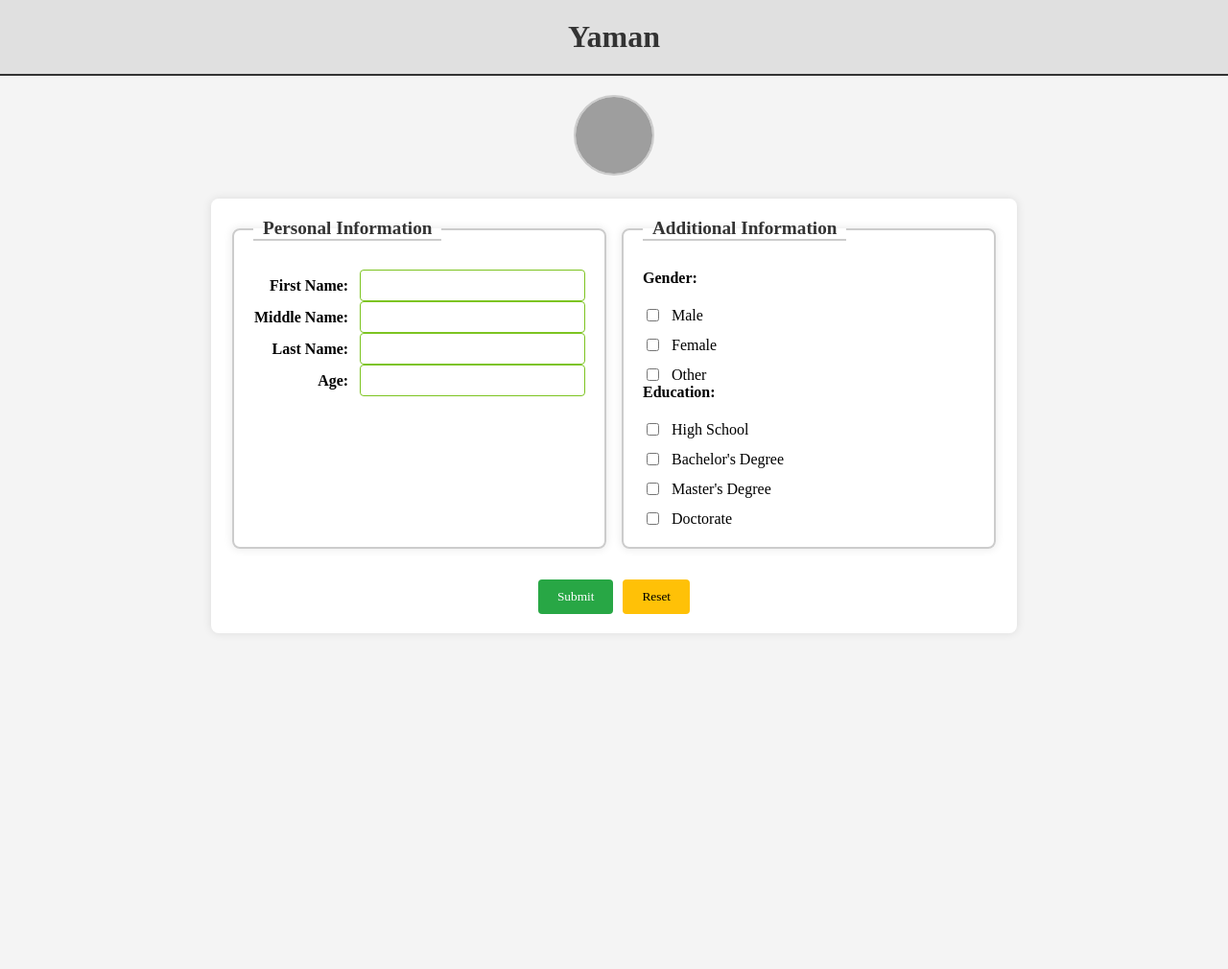
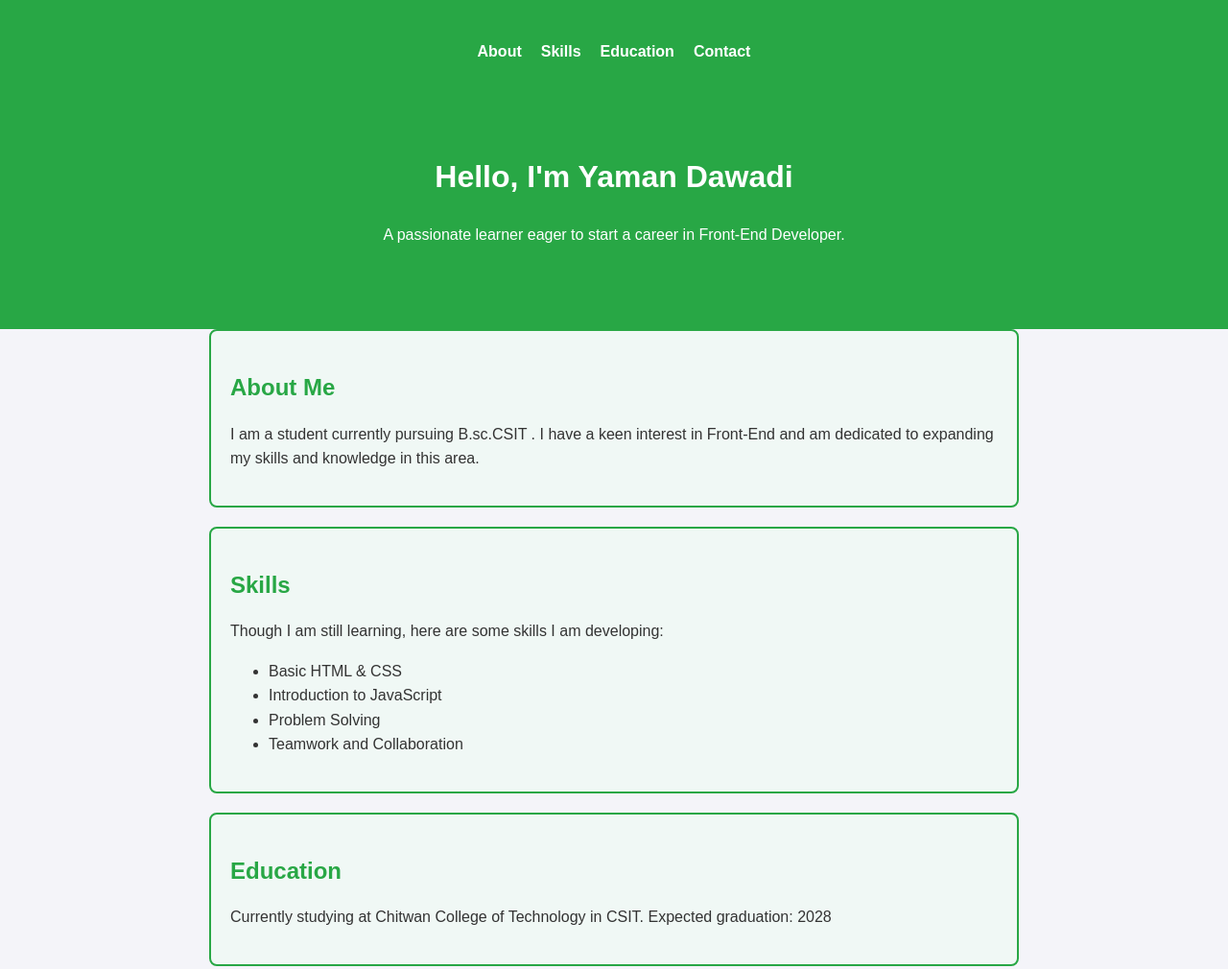
Before and after one commit to Yaman-Dawadi/Yaman_Web, a plain HTML site: page index.html in a window 1280 px wide. Shown: the top 1010 px of the page at 96% size. Before the commit the page ends 800 px from the top, so only its background shows below. Drawn offline with Linux system fonts and the light colour scheme; grey boxes are pictures that could not be loaded.

Commit message:
Uploading file /1

```diff
--- a/index.html
+++ b/index.html
@@ -1,83 +1,56 @@
 <!DOCTYPE html>
-<html>
+<html lang="en">
 <head>
-    <meta charset="UTF-8" />
-    <title>Document</title>
-    <link rel="stylesheet" href="Untitled-1.css">
-    <script type="text/javascript" src="Untitled-1.js"></script>
+    <meta charset="UTF-8">
+    <meta http-equiv="X-UA-Compatible" content="IE=edge">
+    <meta name="viewport" content="width=device-width, initial-scale=1.0">
+    <title>My Portfolio</title>
+    <link rel="stylesheet" href="styles.css">
 </head>
 <body>
     <header>
-        <h1>Yaman</h1>
+        <nav>
+            <ul>
+                <li><a href="#about">About</a></li>
+                <li><a href="#skills">Skills</a></li>
+                <li><a href="#education">Education</a></li>
+                <li><a href="#contact">Contact</a></li>
+            </ul>
+        </nav>
+        <div class="hero">
+            <h1>Hello, I'm Yaman Dawadi</h1>
+            <p>A passionate learner eager to start a career in Front-End Developer.</p>
+        </div>
     </header>
-    <main>
-        <div class="avatar-container">
-            <img src="https://imgs.search.brave.com/2xtxuQNAJ_uqNN6mzOiVp8As3RosAxDVsOQQR4qAOQQ/rs:fit:500:0:0:0/g:ce/aHR0cHM6Ly9pbWcu/ZnJlZXBpay5jb20v/cHJlbWl1bS12ZWN0/b3Ivd29tYW4tYXZh/dGFyLXByb2ZpbGUt/cm91bmQtaWNvbl8y/NDY0MC0xNDA0Ny5q/cGc" alt="Avatar" class="avatar">
-        </div>
-        <form onsubmit="return signing();">
-            <fieldset>
-                <legend>Personal Information</legend>
-                <div class="form-group">
-                    <label for="first">First Name:</label>
-                    <input type="text" id="first" name="first-name" required>
-                </div>
-                <div class="form-group">
-                    <label for="middle">Middle Name:</label>
-                    <input type="text" id="middle" name="middle-name">
-                </div>
-                <div class="form-group">
-                    <label for="last">Last Name:</label>
-                    <input type="text" id="last" name="last-name" required>
-                </div>
-                <div class="form-group">
-                    <label for="num">Age:</label>
-                    <input type="number" id="num" name="age" required>
-                </div>
-            </fieldset>
 
-            <fieldset>
-                <legend>Additional Information</legend>
-                <div class="checkbox-group">
-                    <span>Gender:</span>
-                    <div>
-                        <input type="checkbox" id="male" name="gender" value="male">
-                        <label for="male">Male</label>
-                    </div>
-                    <div>
-                        <input type="checkbox" id="female" name="gender" value="female">
-                        <label for="female">Female</label>
-                    </div>
-                    <div>
-                        <input type="checkbox" id="other" name="gender" value="other">
-                        <label for="other">Other</label>
-                    </div>
-                </div>
-                <div class="checkbox-group">
-                    <span>Education:</span>
-                    <div>
-                        <input type="checkbox" id="highschool" name="education" value="highschool">
-                        <label for="highschool">High School</label>
-                    </div>
-                    <div>
-                        <input type="checkbox" id="bachelor" name="education" value="bachelor">
-                        <label for="bachelor">Bachelor's Degree</label>
-                    </div>
-                    <div>
-                        <input type="checkbox" id="master" name="education" value="master">
-                        <label for="master">Master's Degree</label>
-                    </div>
-                    <div>
-                        <input type="checkbox" id="doctorate" name="education" value="doctorate">
-                        <label for="doctorate">Doctorate</label>
-                    </div>
-                </div>
-            </fieldset>
+    <section id="about">
+        <h2>About Me</h2>
+        <p>I am a student currently pursuing B.sc.CSIT . I have a keen interest in Front-End and am dedicated to expanding my skills and knowledge in this area.</p>
+    </section>
 
-            <div class="submit-button">
-                <input type="submit" value="Submit">
-                <input type="reset" value="Reset">
-            </div>
-        </form>
-    </main>
+    <section id="skills">
+        <h2>Skills</h2>
+        <p>Though I am still learning, here are some skills I am developing:</p>
+        <ul>
+            <li>Basic HTML & CSS</li>
+            <li>Introduction to JavaScript</li>
+            <li>Problem Solving</li>
+            <li>Teamwork and Collaboration</li>
+        </ul>
+    </section>
+
+    <section id="education">
+        <h2>Education</h2>
+        <p>Currently studying at Chitwan College of Technology in CSIT. Expected graduation: 2028</p>
+    </section>
+
+    <section id="contact">
+        <h2>Contact</h2>
+        <p>I am open to learning opportunities, internships, or any advice. Feel free to reach out via email at <a href="mailto:dawadiyaman123@gmail.com">dawadiyaman123@gmail.com</a>.</p>
+    </section>
+
+    <footer>
+        <p>© 2024 Yaman Dawadi. All rights reserved.</p>
+    </footer>
 </body>
 </html>
--- /dev/null
+++ b/styles.css
@@ -0,0 +1,111 @@
+body {
+    font-family: Arial, sans-serif;
+    margin: 0;
+    padding: 0;
+    color: #333;
+    line-height: 1.6;
+    background-color: #f4f4f9; /* Light page background */
+}
+
+header {
+    background: #28a745;
+    color: white;
+    padding: 20px;
+    text-align: center;
+}
+
+nav ul {
+    list-style: none;
+    padding: 0;
+    display: flex;
+    justify-content: center;
+    flex-wrap: wrap;
+}
+
+nav ul li {
+    margin: 5px 10px;
+}
+
+nav ul li a {
+    color: white;
+    text-decoration: none;
+    font-weight: bold;
+}
+
+.hero {
+    padding: 50px 20px;
+    text-align: center;
+}
+
+section {
+    padding: 20px;
+    max-width: 800px;
+    margin: auto;
+    border: 2px solid #28a745; /* Border for each section */
+    border-radius: 8px; /* Rounded corners */
+    margin-bottom: 20px; /* Space between sections */
+    background-color: #f0f8f5; /* Light greenish background color */
+}
+
+section h2 {
+    color: #28a745;
+    margin-bottom: 10px;
+}
+
+footer {
+    background: #333;
+    color: white;
+    text-align: center;
+    padding: 10px 0;
+    position: relative;
+    width: 100%;
+    bottom: 0;
+}
+
+/* Responsive Design */
+@media (max-width: 768px) {
+    .hero {
+        padding: 30px 15px;
+    }
+
+    nav ul {
+        flex-direction: column;
+        align-items: center;
+    }
+
+    nav ul li {
+        margin: 10px 0;
+    }
+
+    section {
+        padding: 15px;
+        margin-bottom: 15px; /* Adjust margin for smaller screens */
+    }
+}
+
+@media (max-width: 480px) {
+    header {
+        padding: 15px;
+    }
+
+    .hero h1 {
+        font-size: 1.5em;
+    }
+
+    .hero p {
+        font-size: 1em;
+    }
+
+    nav ul li a {
+        font-size: 0.9em;
+    }
+
+    section h2 {
+        font-size: 1.2em;
+    }
+
+    footer {
+        padding: 8px 0;
+        font-size: 0.9em;
+    }
+}
```
